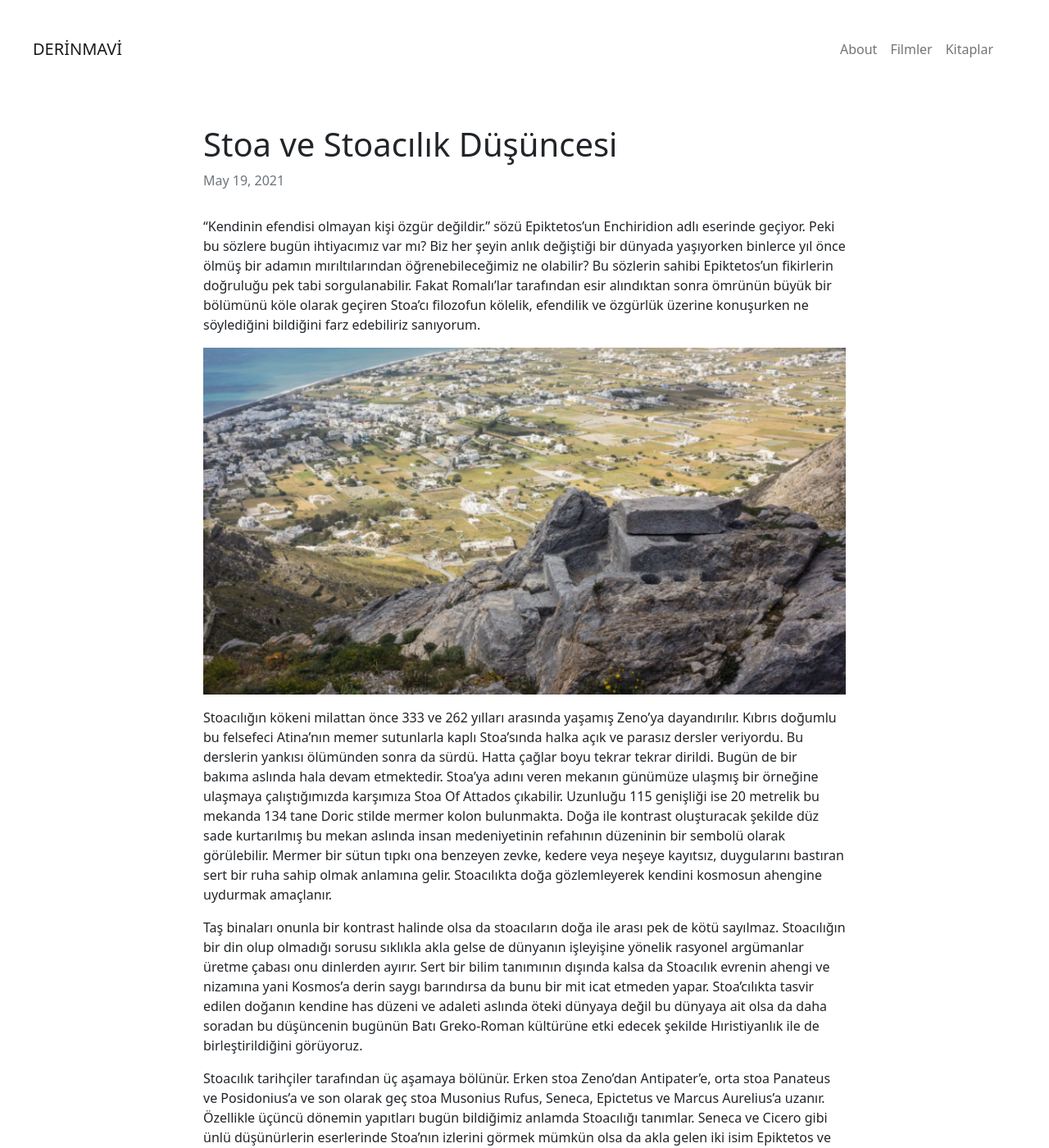
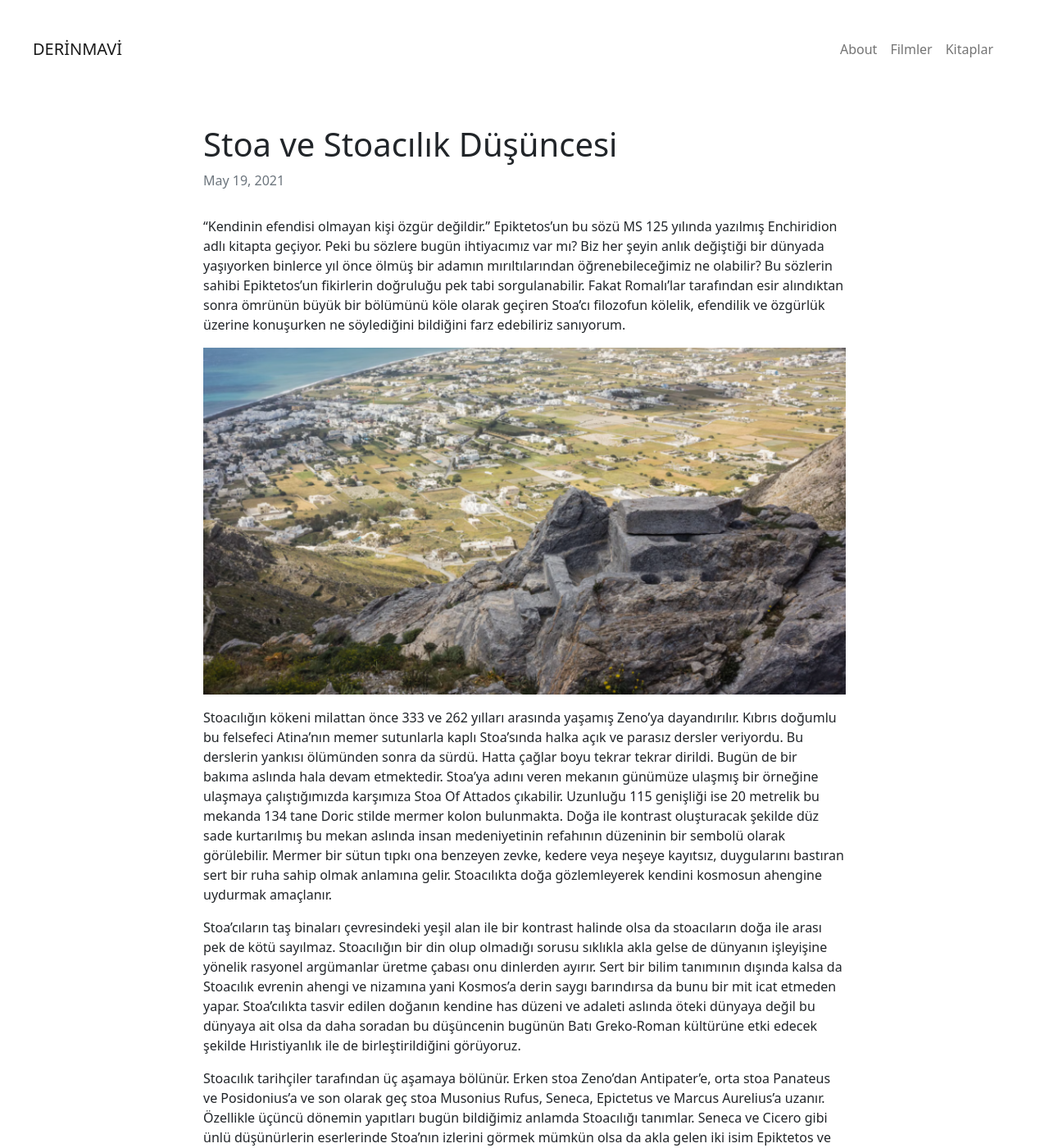
Before and after one commit to tozbulut/derinmavi.io, a Jekyll site: the page built from _posts/2021-05-19-stoa-ve-stoacılık-dusuncesi.md, in a window 1280 px wide and 1400 px high. Shown: the whole window at 82% size. Built offline with Jekyll 4.4.1, drawn with Linux system fonts in a browser that asks for light colours.

Commit message:
Update 2021-05-19-stoa-ve-stoacılık-dusuncesi.md

```diff
--- a/_posts/2021-05-19-stoa-ve-stoacılık-dusuncesi.md
+++ b/_posts/2021-05-19-stoa-ve-stoacılık-dusuncesi.md
@@ -6,13 +6,13 @@ meta: "Springfield"
 img: https://derinmavi.io/images/path-to-ancient-thira-santorini.png
 ---
 
-"Kendinin efendisi olmayan kişi özgür değildir." sözü Epiktetos'un Enchiridion adlı eserinde geçiyor. Peki bu sözlere bugün ihtiyacımız var mı? Biz her şeyin anlık değiştiği bir dünyada yaşıyorken binlerce yıl önce ölmüş bir adamın mırıltılarından öğrenebileceğimiz ne olabilir? Bu sözlerin sahibi Epiktetos'un fikirlerin doğruluğu pek tabi sorgulanabilir. Fakat Romalı'lar tarafından esir alındıktan sonra ömrünün büyük bir bölümünü köle olarak geçiren Stoa'cı filozofun kölelik, efendilik ve özgürlük üzerine konuşurken ne söylediğini bildiğini farz edebiliriz sanıyorum.
+"Kendinin efendisi olmayan kişi özgür değildir." Epiktetos'un bu sözü MS 125 yılında yazılmış Enchiridion adlı kitapta geçiyor. Peki bu sözlere bugün ihtiyacımız var mı? Biz her şeyin anlık değiştiği bir dünyada yaşıyorken binlerce yıl önce ölmüş bir adamın mırıltılarından öğrenebileceğimiz ne olabilir? Bu sözlerin sahibi Epiktetos'un fikirlerin doğruluğu pek tabi sorgulanabilir. Fakat Romalı'lar tarafından esir alındıktan sonra ömrünün büyük bir bölümünü köle olarak geçiren Stoa'cı filozofun kölelik, efendilik ve özgürlük üzerine konuşurken ne söylediğini bildiğini farz edebiliriz sanıyorum.
 
 <img src="https://derinmavi.io/images/path-to-ancient-thira-santorini.png" alt="Greek Bust" class="img-fluid">
 
 Stoacılığın kökeni milattan önce 333 ve 262 yılları arasında yaşamış Zeno'ya dayandırılır. Kıbrıs doğumlu bu felsefeci Atina'nın memer sutunlarla kaplı Stoa'sında halka açık ve parasız dersler veriyordu. Bu derslerin yankısı ölümünden sonra da sürdü. Hatta çağlar boyu tekrar tekrar dirildi. Bugün de bir bakıma aslında hala devam etmektedir. Stoa'ya adını veren mekanın günümüze ulaşmış bir örneğine ulaşmaya çalıştığımızda karşımıza Stoa Of Attados çıkabilir. Uzunluğu 115 genişliği ise 20 metrelik bu mekanda 134 tane Doric stilde mermer kolon bulunmakta. Doğa ile kontrast oluşturacak şekilde düz sade kurtarılmış bu mekan aslında insan medeniyetinin refahının düzeninin bir sembolü olarak görülebilir. Mermer bir sütun tıpkı ona benzeyen zevke, kedere veya neşeye kayıtsız, duygularını bastıran sert bir ruha sahip olmak anlamına gelir. Stoacılıkta doğa gözlemleyerek kendini kosmosun ahengine uydurmak amaçlanır.
 
-Taş binaları onunla bir kontrast halinde olsa da stoacıların doğa ile arası pek de kötü sayılmaz. Stoacılığın bir din olup olmadığı sorusu sıklıkla akla gelse de dünyanın işleyişine yönelik rasyonel argümanlar üretme çabası onu dinlerden ayırır. Sert bir bilim tanımının dışında kalsa da Stoacılık evrenin ahengi ve nizamına yani Kosmos'a derin saygı barındırsa da bunu bir mit icat etmeden yapar. Stoa'cılıkta tasvir edilen doğanın kendine has düzeni ve adaleti aslında öteki dünyaya değil bu dünyaya ait olsa da daha soradan bu düşüncenin bugünün Batı Greko-Roman kültürüne etki edecek şekilde Hıristiyanlık ile de birleştirildiğini görüyoruz.
+Stoa'cıların taş binaları çevresindeki yeşil alan ile bir kontrast halinde olsa da stoacıların doğa ile arası pek de kötü sayılmaz. Stoacılığın bir din olup olmadığı sorusu sıklıkla akla gelse de dünyanın işleyişine yönelik rasyonel argümanlar üretme çabası onu dinlerden ayırır. Sert bir bilim tanımının dışında kalsa da Stoacılık evrenin ahengi ve nizamına yani Kosmos'a derin saygı barındırsa da bunu bir mit icat etmeden yapar. Stoa'cılıkta tasvir edilen doğanın kendine has düzeni ve adaleti aslında öteki dünyaya değil bu dünyaya ait olsa da daha soradan bu düşüncenin bugünün Batı Greko-Roman kültürüne etki edecek şekilde Hıristiyanlık ile de birleştirildiğini görüyoruz.
 
 Stoacılık tarihçiler tarafından üç aşamaya bölünür. Erken stoa Zeno'dan Antipater'e, orta stoa Panateus ve Posidonius'a ve son olarak geç stoa Musonius Rufus, Seneca, Epictetus ve Marcus Aurelius'a uzanır. Özellikle üçüncü dönemin yapıtları bugün bildiğimiz anlamda Stoacılığı tanımlar. Seneca ve Cicero gibi ünlü düşünürlerin eserlerinde Stoa'nın izlerini görmek mümkün olsa da akla gelen iki isim Epiktetos ve Marcus Aurelius'dur. Denizli Pamukkale doğumlu olan Epiktetos'un günümüze ulaşan iki eseri Sohbetler (Discourses) ve El Kitabı (Enchiridion)'dur. Enchiridion Epiktetos'un öğrencisi Arian tarafından kaleme alınmıştır. Epiktetos'un öğrencilerinin devamlı yanlarında bulundurdukları söylenen kitap yalnızca bir veya iki paragraflık 53 kısa bölümden oluşmaktadır. İçeriğinin büyük kısmı Sohbetler'den alınmış olsa da bir özetten ziyade pratik kuralları barındırır. Bu anlamda belki de tarihin ilk kişisel gelişim kitabı olan El Kitabı metafizik kısmı dışarıda bırakarak felsefeyi günlük hayata uygulama pratiklerini ele alır.
 
```
